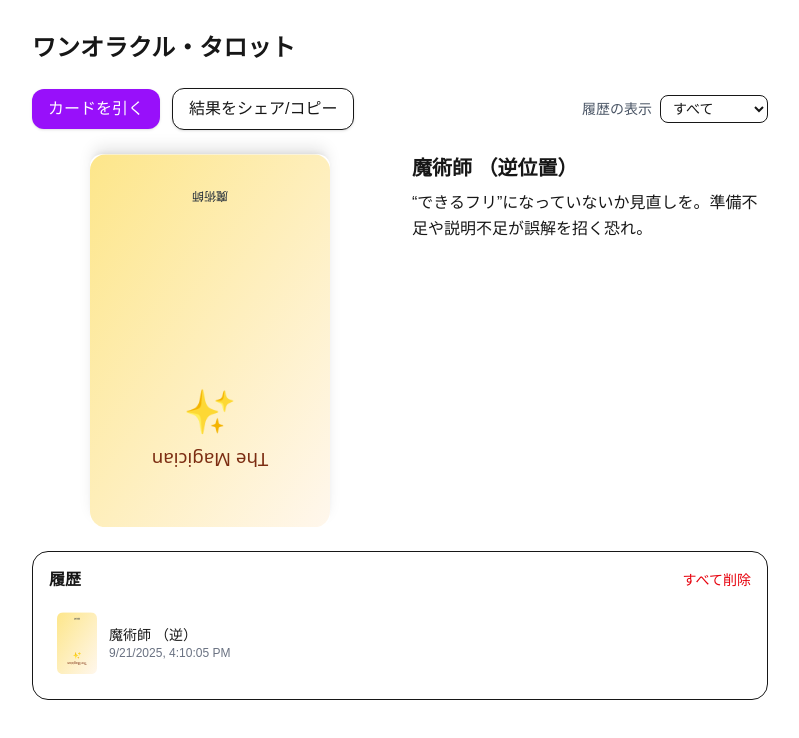
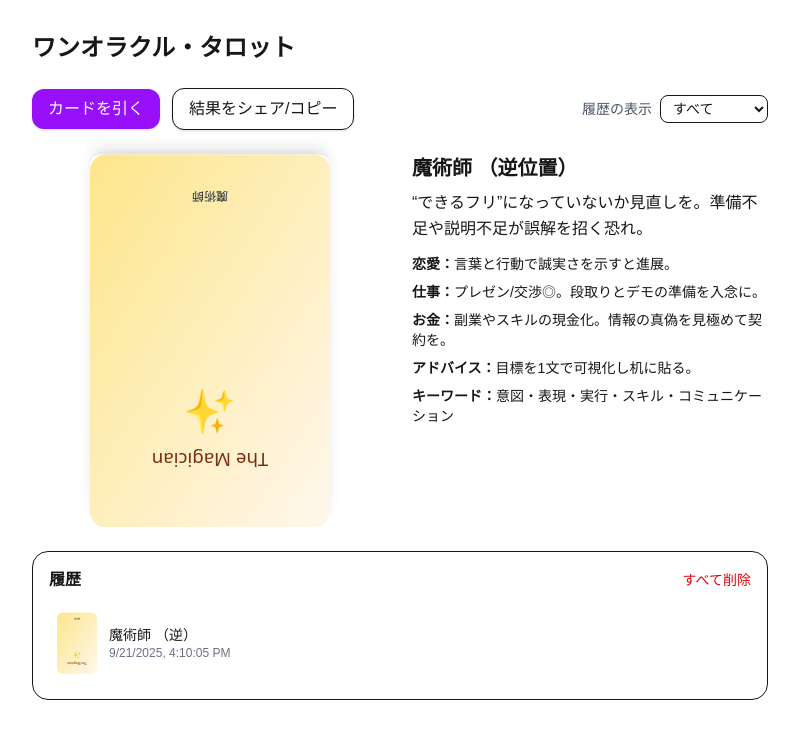
Before and after one commit to coollove0406noa/angelique-tarot, a Next.js app: page / in a window 1280 px wide. Both pictures are taken after a click on the button "カードを引く". Shown: the top 738 px of the page, without its empty margins (240-1039 px from the left). Built offline with nearby package versions, Linux system fonts and the light colour scheme.

Commit message:
Update OneCardTarot2.tsx

```diff
--- a/components/OneCardTarot2.tsx
+++ b/components/OneCardTarot2.tsx
@@ -176,6 +176,24 @@ const playableDeck = useMemo(() => deck, []); // ← deck 全体に
       : (current.card.long_upright ?? current.card.upright)
   ) ?? (current.isReversed ? "（逆位置の説明未設定）" : "（正位置の説明未設定）")}
 </p>
+{/* 追加：補足セクション（任意項目だけ表示） */}
+<div className="mt-3 space-y-2 text-sm">
+  {current.card.love && (
+    <p><span className="font-semibold">恋愛：</span>{current.card.love}</p>
+  )}
+  {current.card.work && (
+    <p><span className="font-semibold">仕事：</span>{current.card.work}</p>
+  )}
+  {current.card.money && (
+    <p><span className="font-semibold">お金：</span>{current.card.money}</p>
+  )}
+  {current.card.advice && (
+    <p><span className="font-semibold">アドバイス：</span>{current.card.advice}</p>
+  )}
+  {current.card.keywords?.length ? (
+    <p><span className="font-semibold">キーワード：</span>{current.card.keywords.join("・")}</p>
+  ) : null}
+</div>
 
           </div>
         </div>
```
